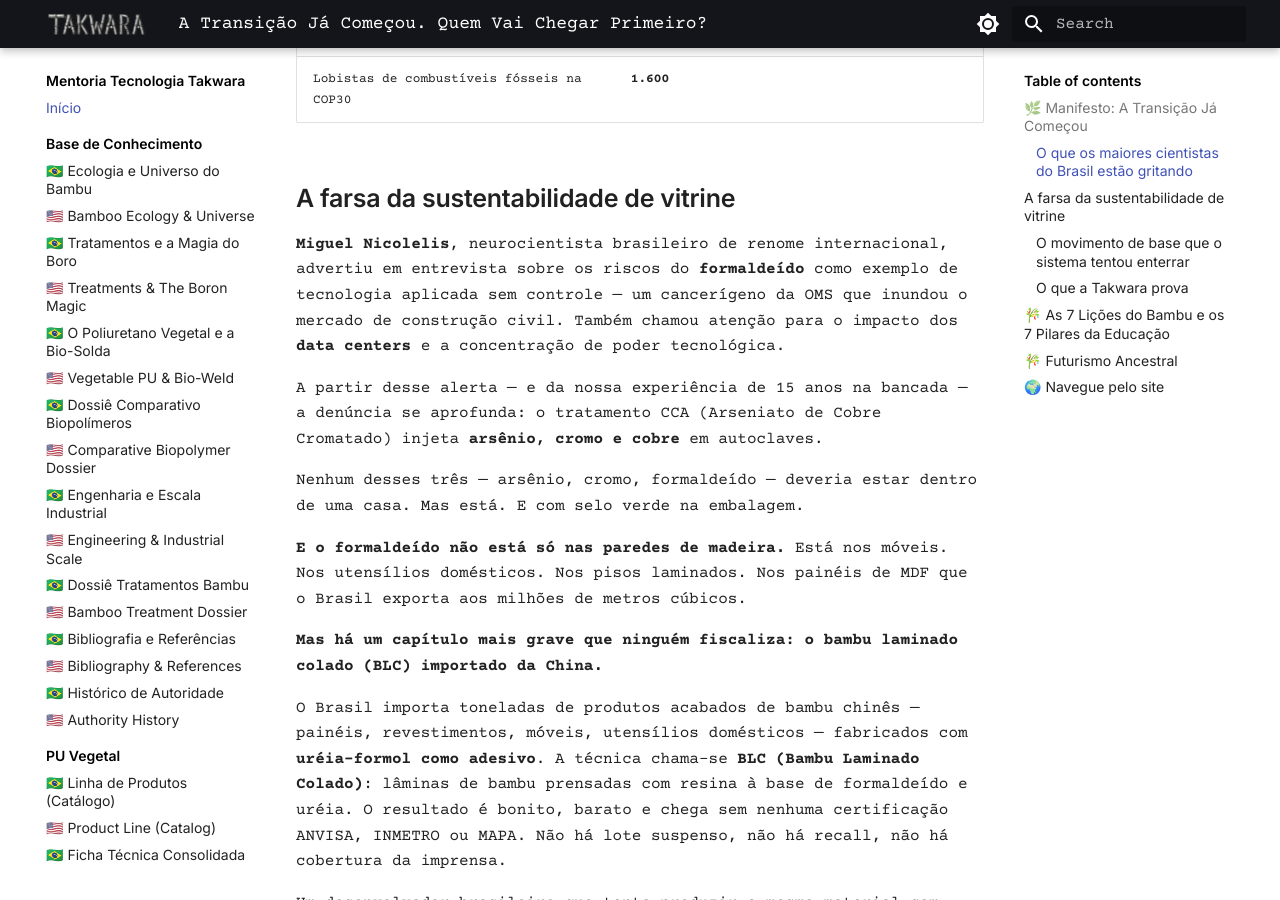
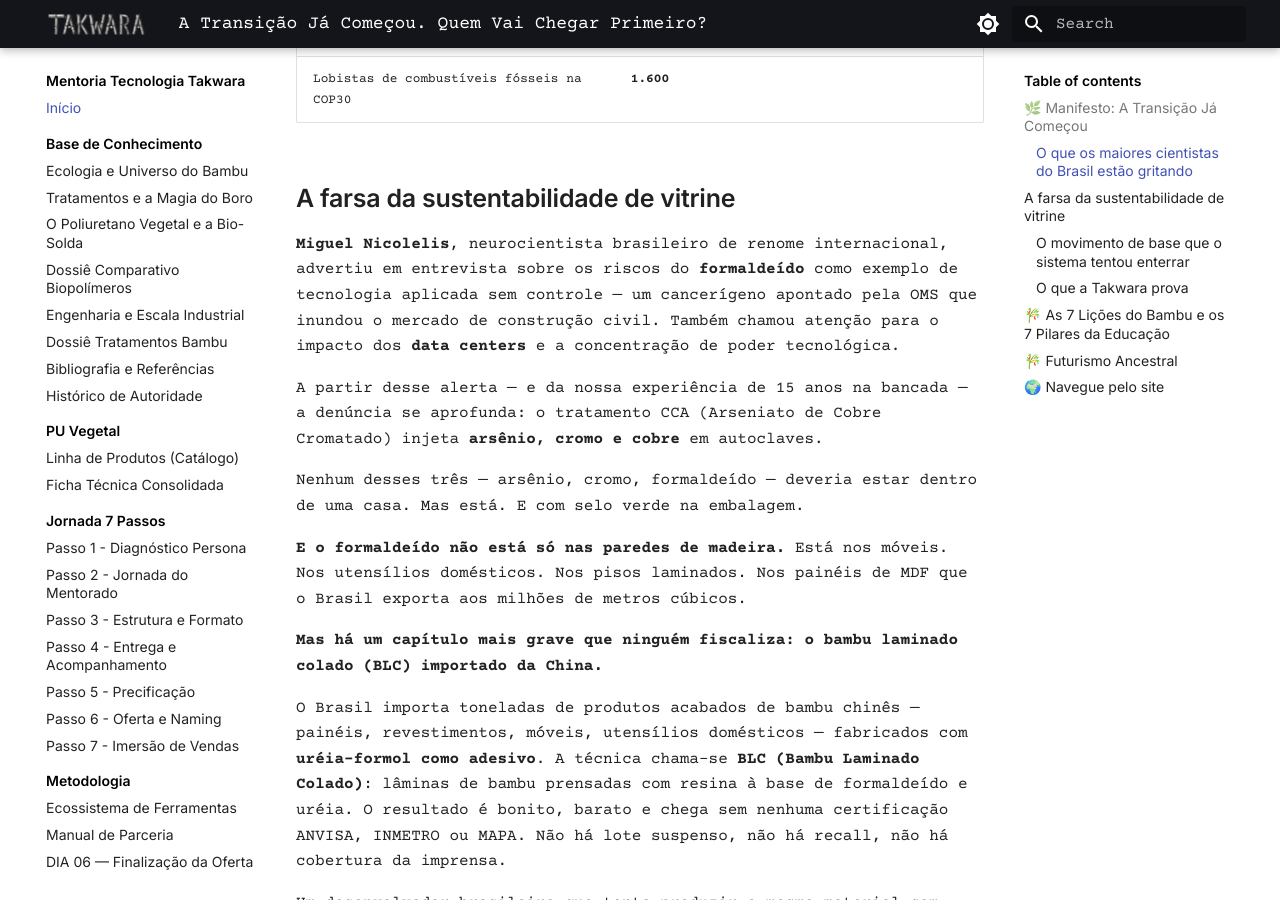
Before and after one commit to takwaratec/Mentoria_Tecnologia_Takwara, an MkDocs documentation site: the page built from docs/index.md, in a window 1280 px wide and 900 px high, scrolled down 1269 px. Built offline with MkDocs 1.6.1 and Material for MkDocs 9.7.7, drawn with Linux system fonts in a browser that asks for light colours.

Commit message:
fix: menu limpo (so PT no nav, traducoes via badges) + Passos 04-07 e DIA 06

```diff
--- a/docs/index.md
+++ b/docs/index.md
@@ -48,7 +48,7 @@
 
 ## A farsa da sustentabilidade de vitrine
 
-**Miguel Nicolelis**, neurocientista brasileiro de renome internacional, advertiu em entrevista sobre os riscos do **formaldeído** como exemplo de tecnologia aplicada sem controle — um cancerígeno da OMS que inundou o mercado de construção civil. Também chamou atenção para o impacto dos **data centers** e a concentração de poder tecnológica.
+**Miguel Nicolelis**, neurocientista brasileiro de renome internacional, advertiu em entrevista sobre os riscos do **formaldeído** como exemplo de tecnologia aplicada sem controle — um cancerígeno apontado pela OMS que inundou o mercado de construção civil. Também chamou atenção para o impacto dos **data centers** e a concentração de poder tecnológica.
 
 A partir desse alerta — e da nossa experiência de 15 anos na bancada — a denúncia se aprofunda: o tratamento CCA (Arseniato de Cobre Cromatado) injeta **arsênio, cromo e cobre** em autoclaves.
 
--- a/mkdocs.yml
+++ b/mkdocs.yml
@@ -54,31 +54,26 @@
 nav:
   - Início: index.md
   - Base de Conhecimento:
-    - "🇧🇷 Ecologia e Universo do Bambu": 02_BASE_DE_CONHECIMENTO/TEC_01_Ecologia_e_Universo_do_Bambu.md
-    - "🇺🇸 Bamboo Ecology & Universe": 02_BASE_DE_CONHECIMENTO/TEC_01_Ecologia_e_Universo_do_Bambu_EN.md
-    - "🇧🇷 Tratamentos e a Magia do Boro": 02_BASE_DE_CONHECIMENTO/TEC_02_Tratamentos_e_A_Magia_do_Boro.md
-    - "🇺🇸 Treatments & The Boron Magic": 02_BASE_DE_CONHECIMENTO/TEC_02_Tratamentos_e_A_Magia_do_Boro_EN.md
-    - "🇧🇷 O Poliuretano Vegetal e a Bio-Solda": 02_BASE_DE_CONHECIMENTO/TEC_03_O_Poliuretano_Vegetal_e_Aplicacao.md
-    - "🇺🇸 Vegetable PU & Bio-Weld": 02_BASE_DE_CONHECIMENTO/TEC_03_O_Poliuretano_Vegetal_e_Aplicacao_EN.md
-    - "🇧🇷 Dossiê Comparativo Biopolímeros": 02_BASE_DE_CONHECIMENTO/TEC_03_Dossie_Comparativo_Biopolimeros.md
-    - "🇺🇸 Comparative Biopolymer Dossier": 02_BASE_DE_CONHECIMENTO/TEC_03_Dossie_Comparativo_Biopolimeros_EN.md
-    - "🇧🇷 Engenharia e Escala Industrial": 02_BASE_DE_CONHECIMENTO/TEC_04_Engenharia_e_Escala_Industrial.md
-    - "🇺🇸 Engineering & Industrial Scale": 02_BASE_DE_CONHECIMENTO/TEC_04_Engenharia_e_Escala_Industrial_EN.md
-    - "🇧🇷 Dossiê Tratamentos Bambu": 02_BASE_DE_CONHECIMENTO/TEC_04_Dossie_Tratamentos_Bambu.md
-    - "🇺🇸 Bamboo Treatment Dossier": 02_BASE_DE_CONHECIMENTO/TEC_04_Dossie_Tratamentos_Bambu_EN.md
-    - "🇧🇷 Bibliografia e Referências": 02_BASE_DE_CONHECIMENTO/TEC_05_Bibliografia_e_Referencias.md
-    - "🇺🇸 Bibliography & References": 02_BASE_DE_CONHECIMENTO/TEC_05_Bibliografia_e_Referencias_EN.md
-    - "🇧🇷 Histórico de Autoridade": 02_BASE_DE_CONHECIMENTO/TEC_06_Historico_Autoridade.md
-    - "🇺🇸 Authority History": 02_BASE_DE_CONHECIMENTO/TEC_06_Historico_Autoridade_EN.md
+    - Ecologia e Universo do Bambu: 02_BASE_DE_CONHECIMENTO/TEC_01_Ecologia_e_Universo_do_Bambu.md
+    - Tratamentos e a Magia do Boro: 02_BASE_DE_CONHECIMENTO/TEC_02_Tratamentos_e_A_Magia_do_Boro.md
+    - O Poliuretano Vegetal e a Bio-Solda: 02_BASE_DE_CONHECIMENTO/TEC_03_O_Poliuretano_Vegetal_e_Aplicacao.md
+    - Dossiê Comparativo Biopolímeros: 02_BASE_DE_CONHECIMENTO/TEC_03_Dossie_Comparativo_Biopolimeros.md
+    - Engenharia e Escala Industrial: 02_BASE_DE_CONHECIMENTO/TEC_04_Engenharia_e_Escala_Industrial.md
+    - Dossiê Tratamentos Bambu: 02_BASE_DE_CONHECIMENTO/TEC_04_Dossie_Tratamentos_Bambu.md
+    - Bibliografia e Referências: 02_BASE_DE_CONHECIMENTO/TEC_05_Bibliografia_e_Referencias.md
+    - Histórico de Autoridade: 02_BASE_DE_CONHECIMENTO/TEC_06_Historico_Autoridade.md
   - PU Vegetal:
-    - "🇧🇷 Linha de Produtos (Catálogo)": PU_Vegetal_Linha_de_Produtos.md
-    - "🇺🇸 Product Line (Catalog)": PU_Vegetal_Linha_de_Produtos_EN.md
-    - "🇧🇷 Ficha Técnica Consolidada": PU_Vegetal_Ficha_Tecnica_Consolidada.md
-    - "🇺🇸 Consolidated Technical Datasheet": PU_Vegetal_Ficha_Tecnica_Consolidada_EN.md
+    - Linha de Produtos (Catálogo): PU_Vegetal_Linha_de_Produtos.md
+    - Ficha Técnica Consolidada: PU_Vegetal_Ficha_Tecnica_Consolidada.md
   - Jornada 7 Passos:
     - Passo 1 - Diagnóstico Persona: 03_JORNADA_7_PASSOS/PASSO_01_Diagnostico_Persona.md
     - Passo 2 - Jornada do Mentorado: 03_JORNADA_7_PASSOS/PASSO_02_Jornada_do_Mentorado.md
     - Passo 3 - Estrutura e Formato: 03_JORNADA_7_PASSOS/PASSO_03_Estrutura_Formato.md
+    - Passo 4 - Entrega e Acompanhamento: 03_JORNADA_7_PASSOS/PASSO_04_Entrega_Acompanhamento.md
+    - Passo 5 - Precificação: 03_JORNADA_7_PASSOS/PASSO_05_Precificacao.md
+    - Passo 6 - Oferta e Naming: 03_JORNADA_7_PASSOS/PASSO_06_Oferta_Naming.md
+    - Passo 7 - Imersão de Vendas: 03_JORNADA_7_PASSOS/PASSO_07_Imersao_Vendas.md
   - Metodologia:
     - Ecossistema de Ferramentas: 00_METODOLOGIA/ecossistema-ferramentas.html
     - Manual de Parceria: 00_METODOLOGIA/manual-parceria.html
+    - DIA 06 — Finalização da Oferta: 00_METODOLOGIA/DIA_06_Finalizacao_Oferta.md
```
